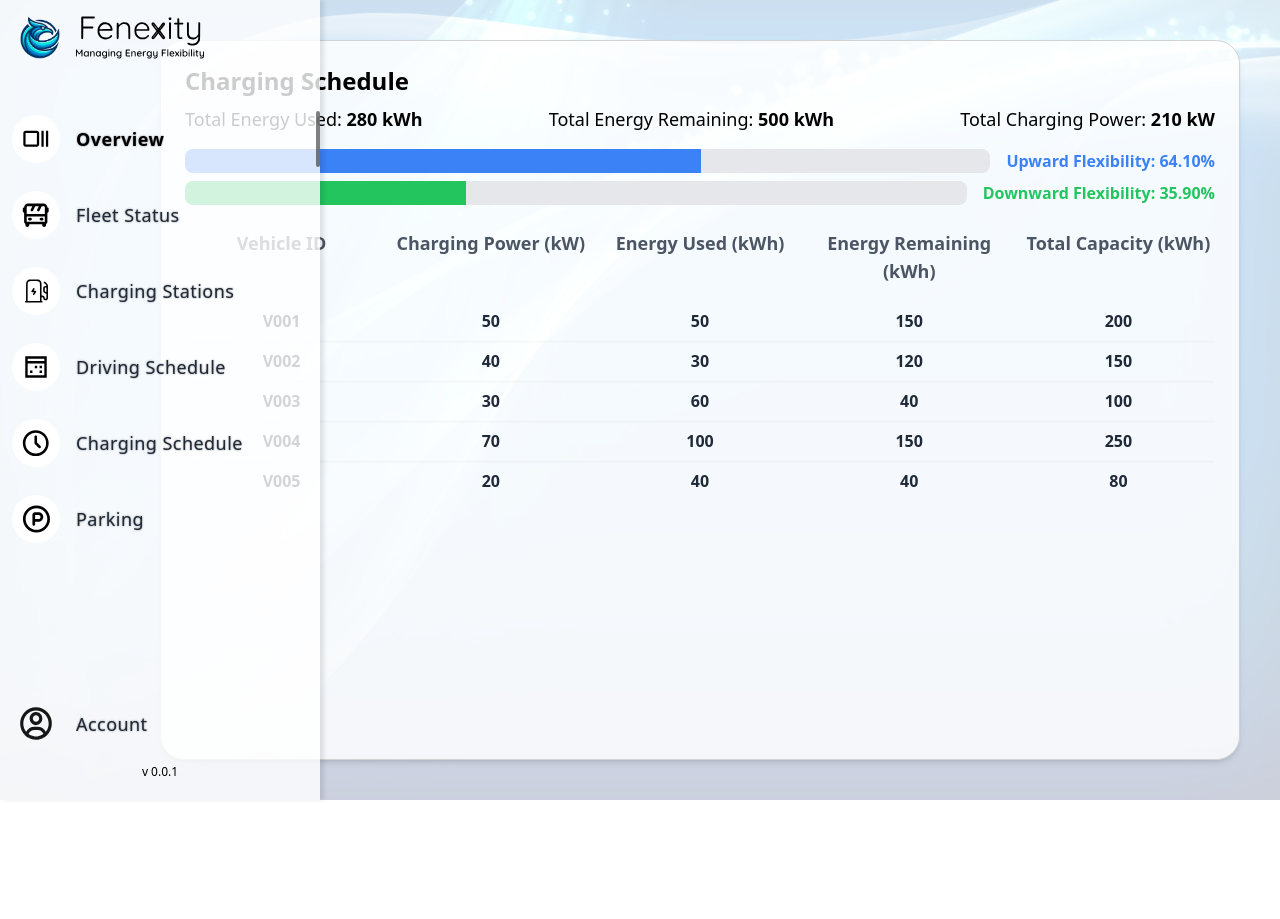
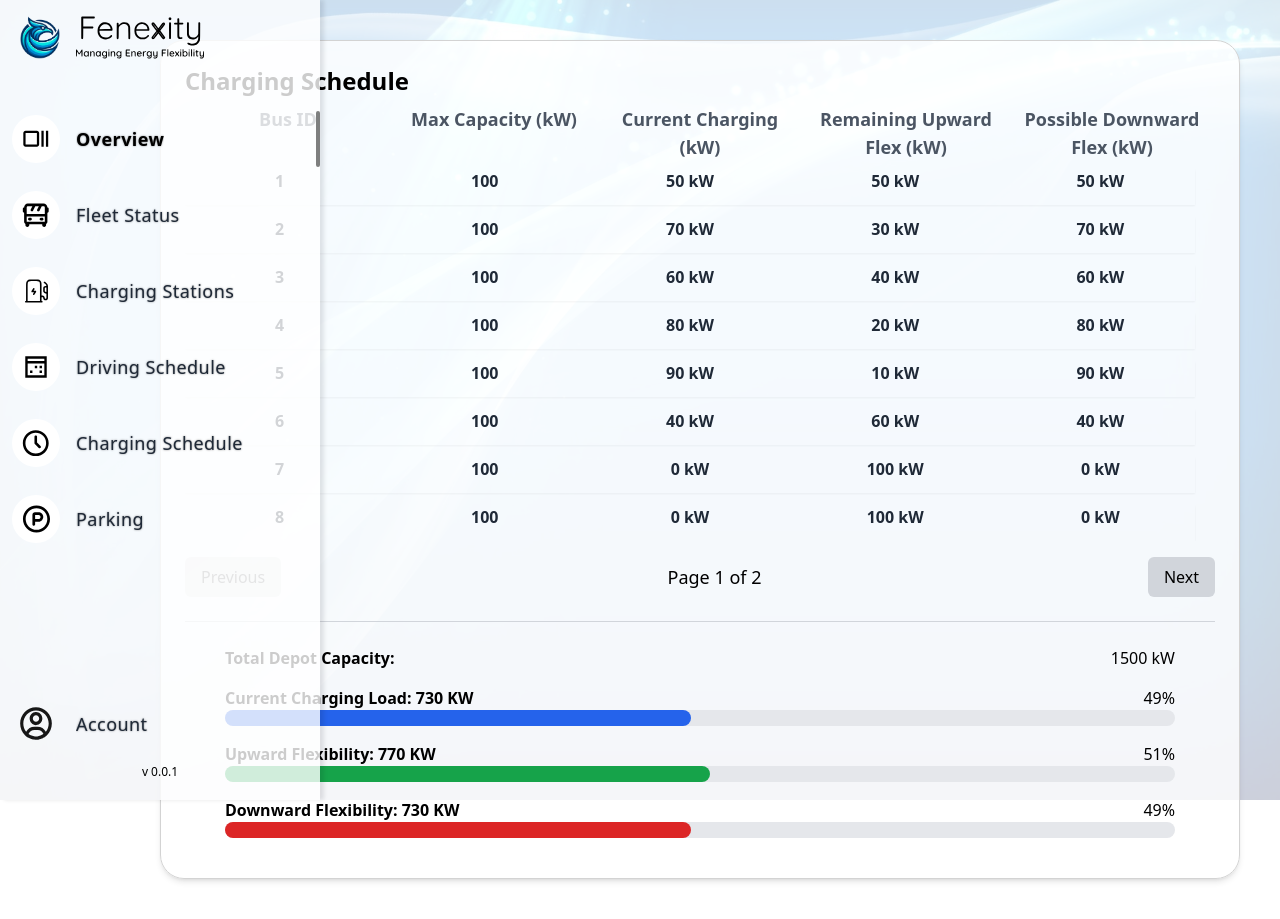
Before and after one commit to AchrafHafsaoui/teamprojekt, a React (Vite) app: page /charging-schedule in a window 1280 px wide. Before the commit the page ends 800 px from the top, so only its background shows below. Built offline with nearby package versions, Linux system fonts and the light colour scheme.

Commit message:
Charging Schedule page version 1

```diff
--- a/src/components/Dashboard/ChargingSchedule.tsx
+++ b/src/components/Dashboard/ChargingSchedule.tsx
@@ -1,96 +1,200 @@
-import React from "react";
+import React, { useState } from "react";
 
-type ChargingVehicle = {
-  vehicleId: string;
-  chargingPower: number; // Current power being used for charging (kW)
-  capacity: number; // Total battery capacity (kWh)
-  energyUsed: number; // Energy already charged (kWh)
-  energyRemaining: number; // Remaining energy needed to fully charge (kWh)
+interface Bus {
+  id: number;
+  maxCapacity: number;
+  currentCharging: number;
+}
+
+const ChargingSchedule: React.FC = () => {
+  const minChargePerBus = 0;
+  const buses: Bus[] = [
+    { id: 1, maxCapacity: 100, currentCharging: 50 },
+    { id: 2, maxCapacity: 100, currentCharging: 70 },
+    { id: 3, maxCapacity: 100, currentCharging: 60 },
+    { id: 4, maxCapacity: 100, currentCharging: 80 },
+    { id: 5, maxCapacity: 100, currentCharging: 90 },
+    { id: 6, maxCapacity: 100, currentCharging: 40 },
+    { id: 7, maxCapacity: 100, currentCharging: 0 },
+    { id: 8, maxCapacity: 100, currentCharging: 0 },
+    { id: 9, maxCapacity: 100, currentCharging: 70 },
+    { id: 10, maxCapacity: 100, currentCharging: 60 },
+    { id: 11, maxCapacity: 100, currentCharging: 80 },
+    { id: 12, maxCapacity: 100, currentCharging: 90 },
+    { id: 13, maxCapacity: 100, currentCharging: 40 },
+    { id: 14, maxCapacity: 100, currentCharging: 0 },
+    { id: 15, maxCapacity: 100, currentCharging: 0 },
+  ];
+
+  // Pagination state
+  const [currentPage, setCurrentPage] = useState(1);
+  const itemsPerPage = 8;
+
+  // Calculate total pages and current buses
+  const totalPages = Math.ceil(buses.length / itemsPerPage);
+  const currentBuses = buses.slice(
+    (currentPage - 1) * itemsPerPage,
+    currentPage * itemsPerPage,
+  );
+
+  // Handlers for pagination
+  const handlePrevious = () => {
+    if (currentPage > 1) setCurrentPage(currentPage - 1);
   };
 
-const ChargingSchedule: React.FC = () => {
-  const vehicles: ChargingVehicle[] = [
-    { vehicleId: "V001", chargingPower: 50, capacity: 200, energyUsed: 50, energyRemaining: 150 },
-    { vehicleId: "V002", chargingPower: 40, capacity: 150, energyUsed: 30, energyRemaining: 120 },
-    { vehicleId: "V003", chargingPower: 30, capacity: 100, energyUsed: 60, energyRemaining: 40 },
-    { vehicleId: "V004", chargingPower: 70, capacity: 250, energyUsed: 100, energyRemaining: 150 },
-    { vehicleId: "V005", chargingPower: 20, capacity: 80, energyUsed: 40, energyRemaining: 40 },
-  ];
+  const handleNext = () => {
+    if (currentPage < totalPages) setCurrentPage(currentPage + 1);
+  };
 
-  // Calculate totals
-  const totalEnergyUsed = vehicles.reduce((sum, vehicle) => sum + vehicle.energyUsed, 0);
-  const totalEnergyRemaining = vehicles.reduce((sum, vehicle) => sum + vehicle.energyRemaining, 0);
-  const totalChargingPower = vehicles.reduce((sum, vehicle) => sum + vehicle.chargingPower, 0);
-  const totalCapacity = vehicles.reduce((sum, vehicle) => sum + vehicle.capacity, 0);
+  // Metrics calculations
+  const totalGridCapacity = buses.reduce(
+    (sum, bus) => sum + bus.maxCapacity,
+    0,
+  );
+  const currentChargingLoad = buses.reduce(
+    (sum, bus) => sum + bus.currentCharging,
+    0,
+  );
+  const upwardFlexibility = buses.reduce(
+    (sum, bus) => sum + (bus.maxCapacity - bus.currentCharging),
+    0,
+  );
+  const downwardFlexibility = buses.reduce(
+    (sum, bus) => sum + (bus.currentCharging - minChargePerBus),
+    0,
+  );
 
-  // Flexibility ratios
-  const upwardFlexibility = ((totalCapacity - totalEnergyUsed) / totalCapacity) * 100;
-  const downwardFlexibility = (totalEnergyUsed / totalCapacity) * 100;
+  const calculatePercentage = (value: number) =>
+    Math.round((value / totalGridCapacity) * 100);
 
   return (
     <div className="bg-[#FFFFFF] bg-opacity-80 h-full flex flex-col border border-[#D3D3D3] shadow-md rounded-3xl p-6">
       <div className="mb-4">
         <h2 className="text-2xl font-semibold mb-2">Charging Schedule</h2>
-        <div className="flex justify-between items-center">
-          <p className="text-lg">
-            Total Energy Used: <span className="font-bold">{totalEnergyUsed} kWh</span>
-          </p>
-          <p className="text-lg">
-            Total Energy Remaining: <span className="font-bold">{totalEnergyRemaining} kWh</span>
-          </p>
-          <p className="text-lg">
-            Total Charging Power: <span className="font-bold">{totalChargingPower} kW</span>
-          </p>
+        <div>
+          <div className="grid grid-cols-5 gap-4 font-bold text-lg mb-2 px-2 text-gray-600 top-0 sticky">
+            <div className="text-center">Bus ID</div>
+            <div className="text-center">Max Capacity (kW)</div>
+            <div className="text-center">Current Charging (kW)</div>
+            <div className="text-center">Remaining Upward Flex (kW)</div>
+            <div className="text-center">Possible Downward Flex (kW)</div>
+          </div>
+          <div className="overflow-y-auto custom-scrollbar h-95">
+            <div className="space-y-3">
+              {currentBuses.map((bus) => (
+                <div
+                  key={bus.id}
+                  className="grid grid-cols-5 gap-4 items-center text-gray-800 pb-3 shadow-sm font-semibold mr-5"
+                >
+                  <span className="text-center">{bus.id}</span>
+                  <span className="text-center">{bus.maxCapacity}</span>
+                  <span className="text-center">{bus.currentCharging} kW</span>
+                  <span className="text-center">
+                    {bus.maxCapacity - bus.currentCharging} kW
+                  </span>
+                  <span className="text-center">
+                    {bus.currentCharging - minChargePerBus} kW
+                  </span>
+                </div>
+              ))}
+              {Array.from(
+                { length: itemsPerPage - currentBuses.length },
+                (_, index) => (
+                  <div
+                    key={`placeholder-${index}`}
+                    className="grid grid-cols-5 gap-4 items-center text-gray-300 pb-3"
+                  >
+                    <span className="text-center">-</span>
+                    <span className="text-center">-</span>
+                    <span className="text-center">-</span>
+                    <span className="text-center">-</span>
+                    <span className="text-center">-</span>
+                  </div>
+                ),
+              )}
             </div>
           </div>
-
-      {/* Flexibility Ratios */}
-      <div className="mb-6">
-        <div className="flex items-center space-x-4">
-          <div className="flex-grow bg-gray-200 h-6 rounded-lg overflow-hidden relative">
+        </div>
+        {/* Pagination Controls */}
+        <div className="flex justify-between items-center mt-4">
+          <button
+            className={`px-4 py-2 bg-gray-300 rounded-md ${
+              currentPage === 1 ? "opacity-50 cursor-not-allowed" : ""
+            }`}
+            onClick={handlePrevious}
+            disabled={currentPage === 1}
+          >
+            Previous
+          </button>
+          <span className="text-lg font-medium">
+            Page {currentPage} of {totalPages}
+          </span>
+          <button
+            className={`px-4 py-2 bg-gray-300 rounded-md ${
+              currentPage === totalPages ? "opacity-50 cursor-not-allowed" : ""
+            }`}
+            onClick={handleNext}
+            disabled={currentPage === totalPages}
+          >
+            Next
+          </button>
+        </div>
+        <hr className="my-6  border-gray-300" />
+        {/* Metrics Section */}
+        <div className="space-y-4 mx-10">
+          <div className="flex justify-between items-center">
+            <span className="font-semibold">Total Depot Capacity:</span>
+            <span>{totalGridCapacity} kW</span>
+          </div>
+          <div>
+            <div className="flex justify-between items-center">
+              <span className="font-semibold">
+                Current Charging Load: {currentChargingLoad} KW
+              </span>
+              <span>{calculatePercentage(currentChargingLoad)}%</span>
+            </div>
+            <div className="w-full bg-gray-200 rounded-full h-4">
               <div
-              className="bg-blue-500 h-full"
-              style={{ width: `${upwardFlexibility}%` }}
+                className="bg-blue-600 h-4 rounded-full"
+                style={{
+                  width: `${calculatePercentage(currentChargingLoad)}%`,
+                }}
               ></div>
             </div>
-          <p className="text-blue-500 font-bold">
-            Upward Flexibility: {upwardFlexibility.toFixed(2)}%
-          </p>
           </div>
-        <div className="flex items-center space-x-4 mt-2">
-          <div className="flex-grow bg-gray-200 h-6 rounded-lg overflow-hidden relative">
+          <div>
+            <div className="flex justify-between items-center">
+              <span className="font-semibold">
+                Upward Flexibility: {upwardFlexibility} KW
+              </span>
+              <span>{calculatePercentage(upwardFlexibility)}%</span>
+            </div>
+            <div className="w-full bg-gray-200 rounded-full h-4">
               <div
-              className="bg-green-500 h-full"
-              style={{ width: `${downwardFlexibility}%` }}
+                className="bg-green-600 h-4 rounded-full"
+                style={{
+                  width: `${calculatePercentage(upwardFlexibility)}%`,
+                }}
               ></div>
             </div>
-          <p className="text-green-500 font-bold">
-            Downward Flexibility: {downwardFlexibility.toFixed(2)}%
-          </p>
+          </div>
+          <div>
+            <div className="flex justify-between items-center">
+              <span className="font-semibold">
+                Downward Flexibility: {downwardFlexibility} KW
+              </span>
+              <span>{calculatePercentage(downwardFlexibility)}%</span>
+            </div>
+            <div className="w-full bg-gray-200 rounded-full h-4">
+              <div
+                className="bg-red-600 h-4 rounded-full"
+                style={{
+                  width: `${calculatePercentage(downwardFlexibility)}%`,
+                }}
+              ></div>
             </div>
           </div>
-
-      {/* Vehicle Summary */}
-      <div className="overflow-y-auto custom-scrollbar">
-        <div className="grid grid-cols-5 gap-4 font-bold text-lg mb-4 text-gray-600 text-center">
-          <div>Vehicle ID</div>
-          <div>Charging Power (kW)</div>
-          <div>Energy Used (kWh)</div>
-          <div>Energy Remaining (kWh)</div>
-          <div>Total Capacity (kWh)</div>
         </div>
-        {vehicles.map((vehicle) => (
-          <div
-            key={vehicle.vehicleId}
-            className="grid grid-cols-5 gap-4 items-center text-gray-800 py-2 text-center shadow-sm font-semibold"
-          >
-            <span>{vehicle.vehicleId}</span>
-            <span>{vehicle.chargingPower}</span>
-            <span>{vehicle.energyUsed}</span>
-            <span>{vehicle.energyRemaining}</span>
-            <span>{vehicle.capacity}</span>
-          </div>
-        ))}
       </div>
     </div>
   );
--- /dev/null
+++ b/src/components/Dashboard/ChargingSchedule01.tsx
@@ -0,0 +1,145 @@
+import React from "react";
+
+type ChargingVehicle = {
+  vehicleId: string;
+  chargingPower: number; // Current power being used for charging (kW)
+  capacity: number; // Total battery capacity (kWh)
+  energyUsed: number; // Energy already charged (kWh)
+  energyRemaining: number; // Remaining energy needed to fully charge (kWh)
+};
+
+const ChargingSchedule0: React.FC = () => {
+  const vehicles: ChargingVehicle[] = [
+    {
+      vehicleId: "V001",
+      chargingPower: 50,
+      capacity: 200,
+      energyUsed: 50,
+      energyRemaining: 150,
+    },
+    {
+      vehicleId: "V002",
+      chargingPower: 40,
+      capacity: 150,
+      energyUsed: 30,
+      energyRemaining: 120,
+    },
+    {
+      vehicleId: "V003",
+      chargingPower: 30,
+      capacity: 100,
+      energyUsed: 60,
+      energyRemaining: 40,
+    },
+    {
+      vehicleId: "V004",
+      chargingPower: 70,
+      capacity: 250,
+      energyUsed: 100,
+      energyRemaining: 150,
+    },
+    {
+      vehicleId: "V005",
+      chargingPower: 20,
+      capacity: 80,
+      energyUsed: 40,
+      energyRemaining: 40,
+    },
+  ];
+
+  // Calculate totals
+  const totalEnergyUsed = vehicles.reduce(
+    (sum, vehicle) => sum + vehicle.energyUsed,
+    0,
+  );
+  const totalEnergyRemaining = vehicles.reduce(
+    (sum, vehicle) => sum + vehicle.energyRemaining,
+    0,
+  );
+  const totalChargingPower = vehicles.reduce(
+    (sum, vehicle) => sum + vehicle.chargingPower,
+    0,
+  );
+  const totalCapacity = vehicles.reduce(
+    (sum, vehicle) => sum + vehicle.capacity,
+    0,
+  );
+
+  // Flexibility ratios
+  const upwardFlexibility =
+    ((totalCapacity - totalEnergyUsed) / totalCapacity) * 100;
+  const downwardFlexibility = (totalEnergyUsed / totalCapacity) * 100;
+
+  return (
+    <div className="bg-[#FFFFFF] bg-opacity-80 h-full flex flex-col border border-[#D3D3D3] shadow-md rounded-3xl p-6">
+      <div className="mb-4">
+        <h2 className="text-2xl font-semibold mb-2">Charging Schedule</h2>
+        <div className="flex justify-between items-center">
+          <p className="text-lg">
+            Total Energy Used:{" "}
+            <span className="font-bold">{totalEnergyUsed} kWh</span>
+          </p>
+          <p className="text-lg">
+            Total Energy Remaining:{" "}
+            <span className="font-bold">{totalEnergyRemaining} kWh</span>
+          </p>
+          <p className="text-lg">
+            Total Charging Power:{" "}
+            <span className="font-bold">{totalChargingPower} kW</span>
+          </p>
+        </div>
+      </div>
+
+      {/* Flexibility Ratios */}
+      <div className="mb-6">
+        <div className="flex items-center space-x-4">
+          <div className="flex-grow bg-gray-200 h-6 rounded-lg overflow-hidden relative">
+            <div
+              className="bg-blue-500 h-full"
+              style={{ width: `${upwardFlexibility}%` }}
+            ></div>
+          </div>
+          <p className="text-blue-500 font-bold">
+            Upward Flexibility: {upwardFlexibility.toFixed(2)}%
+          </p>
+        </div>
+        <div className="flex items-center space-x-4 mt-2">
+          <div className="flex-grow bg-gray-200 h-6 rounded-lg overflow-hidden relative">
+            <div
+              className="bg-green-500 h-full"
+              style={{ width: `${downwardFlexibility}%` }}
+            ></div>
+          </div>
+          <p className="text-green-500 font-bold">
+            Downward Flexibility: {downwardFlexibility.toFixed(2)}%
+          </p>
+        </div>
+      </div>
+
+      {/* Vehicle Summary */}
+      <div className="overflow-y-auto custom-scrollbar">
+        <div className="grid grid-cols-5 gap-4 font-bold text-lg mb-4 text-gray-600 text-center">
+          <div>Vehicle ID</div>
+          <div>Charging Power (kW)</div>
+          <div>Energy Used (kWh)</div>
+          <div>Energy Remaining (kWh)</div>
+          <div>Total Capacity (kWh)</div>
+        </div>
+        {vehicles.map((vehicle) => (
+          <div
+            key={vehicle.vehicleId}
+            className="grid grid-cols-5 gap-4 items-center text-gray-800 py-2 text-center shadow-sm font-semibold"
+          >
+            <span>{vehicle.vehicleId}</span>
+            <span>{vehicle.chargingPower}</span>
+            <span>{vehicle.energyUsed}</span>
+            <span>{vehicle.energyRemaining}</span>
+            <span>{vehicle.capacity}</span>
+          </div>
+        ))}
+      </div>
+    </div>
+  );
+};
+
+export default ChargingSchedule0;
```
Also changed, not shown: src/App.tsx (+27 -18 lines). Lines whose indentation alone changed are shown as unchanged.
